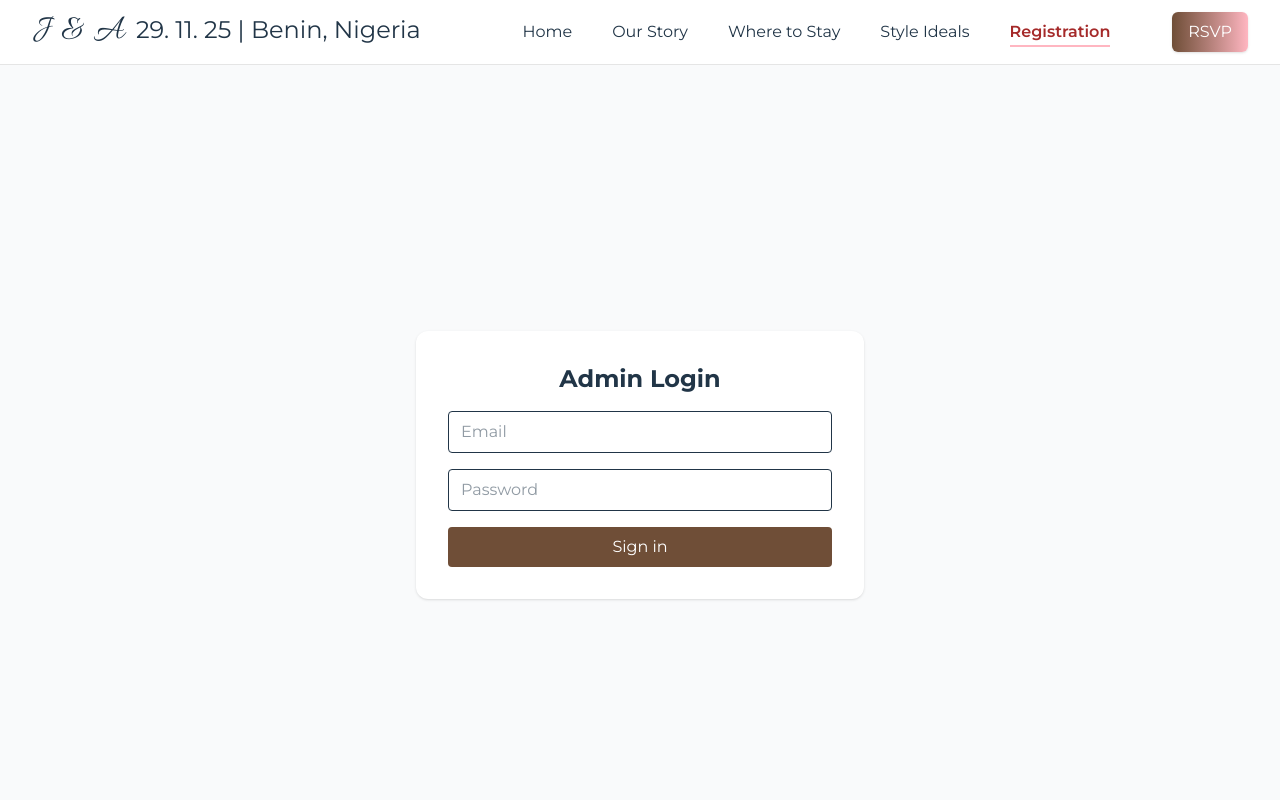
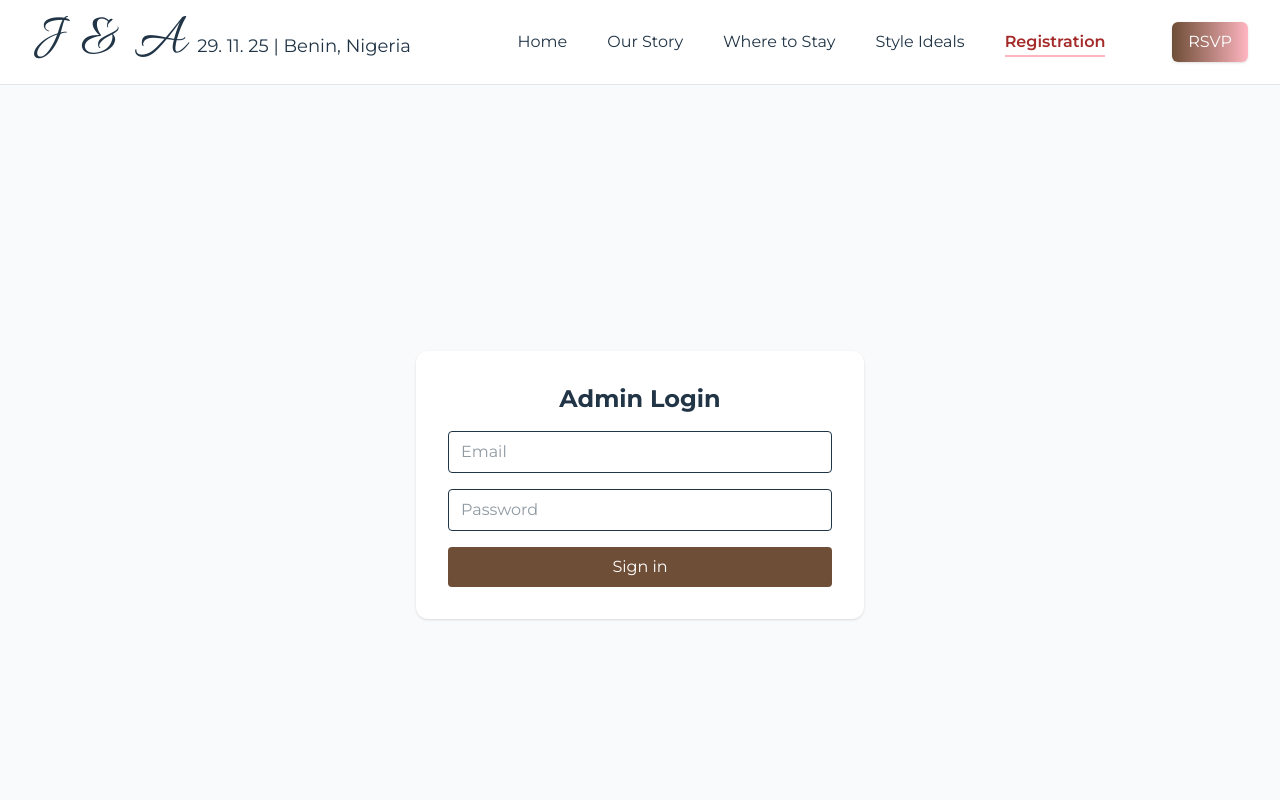
Before and after one commit to IsraelAREMOH/JennyWeds, a React (Vite) app: page /admin in a window 1280 px wide. Shown: the top 800 px of the page. Built offline with nearby package versions, Linux system fonts and the light colour scheme.

Commit message:
updated components

```diff
--- a/index.html
+++ b/index.html
@@ -5,6 +5,10 @@
     <link rel="icon" type="image/png" href="/wedLog2025.png?v=5" />
     <link
       href="https://fonts.googleapis.com/css2?family=Montserrat:wght@400;500;600;700&display=swap"
+      rel="stylesheet"
+    />
+    <link
+      href="https://fonts.googleapis.com/css2?family=Allura&display=swap"
       rel="stylesheet"
     />
     <meta name="viewport" content="width=device-width, initial-scale=1.0" />
--- a/src/api/adminApi.js
+++ b/src/api/adminApi.js
@@ -1,10 +1,8 @@
-// frontend/src/api/adminApi.js
 import axios from "axios";
 
 const BASE = import.meta.env?.VITE_API_URL || "http://localhost:5000/api";
 const TOKEN_KEY = "adminToken";
 
-// Create a reusable Axios instance
 const api = axios.create({
   baseURL: BASE,
   headers: { "Content-Type": "application/json" },
@@ -17,7 +15,7 @@ api.interceptors.request.use((config) => {
   return config;
 });
 
-// ---- Auth ----
+//  Auth
 export async function adminLogin(email, password) {
   try {
     const res = await api.post("/admin/login", { email, password });
@@ -35,7 +33,7 @@ export function adminLogout() {
   localStorage.removeItem(TOKEN_KEY);
 }
 
-// ---- Guest Management ----
+//  Guest Management
 export async function getGuests({
   page = 1,
   perPage = 50,
--- a/src/pages/Admin/CheckInPage.jsx
+++ b/src/pages/Admin/CheckInPage.jsx
@@ -39,9 +39,9 @@ export default function CheckInPage() {
     onDecodeResult(result) {
       const text = result.getText();
       try {
-        const payload = JSON.parse(text); // ← ADD THIS
-        const uniqueId = payload.uniqueId; // ← Extract uniqueId
-        handleValidate(uniqueId); // ← Send only uniqueId
+        const payload = JSON.parse(text);
+        const uniqueId = payload.uniqueId; //  Extract uniqueId
+        handleValidate(uniqueId); // Send only uniqueId
       } catch (err) {
         console.error("Invalid QR format:", err, text);
         setError("Invalid QR code");
@@ -52,11 +52,11 @@ export default function CheckInPage() {
     },
     onError(error) {
       if (error.name === "NotAllowedError") {
-        setCameraError("🚫 Camera access denied. Please allow permissions.");
+        setCameraError(" Camera access denied. Please allow permissions.");
       } else if (error.name === "NotFoundError") {
-        setCameraError("⚠️ No camera found on this device.");
+        setCameraError(" No camera found on this device.");
       } else if (error.name === "NotReadableError") {
-        setCameraError("⚙️ Camera is in use by another app.");
+        setCameraError(" Camera is in use by another app.");
       } else {
         console.warn("Camera error:", error);
       }
@@ -77,7 +77,7 @@ export default function CheckInPage() {
     else navigate("/admin/dashboard");
   };
 
-  // 🎉 Confetti Animation
+  //  Confetti Animation
   const triggerConfetti = () => {
     const duration = 1 * 1000;
     const end = Date.now() + duration;
--- a/src/pages/Admin/GuestForm.jsx
+++ b/src/pages/Admin/GuestForm.jsx
@@ -1,4 +1,3 @@
-// frontend/src/pages/Admin/GuestForm.jsx
 import { useEffect, useState } from "react";
 import { createGuest, updateGuest } from "../../api/adminApi";
 
--- a/src/pages/Admin/GuestList.jsx
+++ b/src/pages/Admin/GuestList.jsx
@@ -1,4 +1,3 @@
-// frontend/src/pages/Admin/GuestList.jsx
 import { useEffect, useState, useCallback } from "react";
 import {
   getGuests,
--- a/src/pages/Navbar.jsx
+++ b/src/pages/Navbar.jsx
@@ -31,15 +31,15 @@ const Navbar = () => {
     <nav className="sticky top-0 z-50 py-3 backdrop-blur-lg border-b border-neutral-200 bg-white">
       <div className="container mx-auto px-4 sm:px-6 lg:px-8">
         <div className="flex justify-between items-center">
-          {/* Left: Logo & Event Text */}
+          {/*  Logo & Event Text */}
           <div className="flex flex-col sm:flex-row items-center sm:items-baseline text-center sm:text-left flex-shrink-0">
             <h4
-              className="text-5xl sm:text-4xl md:text-4xl"
-              style={{ fontFamily: "'Allura', cursive" }}
+              className="text-4xl sm:text-5xl md:text-5xl lg:text-6xl"
+              style={{ fontFamily: "'Allura', cursive", fontDisplay: "swap" }}
             >
               J & A
             </h4>
-            <p className="sm:ml-3 mt-1 sm:mt-0 text-xs sm:text-sm md:text-lg lg:text-2xl">
+            <p className="sm:ml-3 mt-1 sm:mt-0 text-xs sm:text-sm md:text-base lg:text-lg">
               29. 11. 25 | Benin, Nigeria
             </p>
           </div>
```
